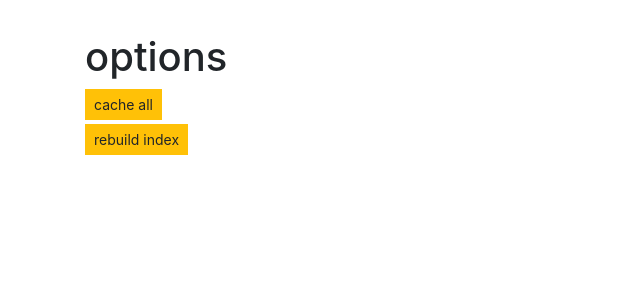
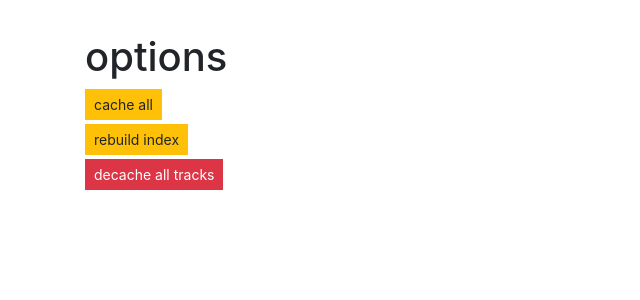
Before and after one commit to spashii/music-server, a Flask app: page /options in a window 1280 px wide. Shown: the part 56-356 px from the top of the page, without its empty margins (0-640 px from the left). Run offline with Flask 2, Linux system fonts and the light colour scheme; some libraries are stand-ins or nearby versions.

Commit message:
added decache all tracks route

```diff
--- a/app/routes.py
+++ b/app/routes.py
@@ -46,6 +46,11 @@ def track_delete(id):
     track = Track.query.get(id)
     if track is not None:
         track.delete_index()
+    return redirect(request.referrer or url_for('index'))
+
+@app.route('/track/decache_all', methods=['POST'])
+def track_decache_all():
+    Track.decache_all()
     return redirect(request.referrer or url_for('index'))
 
 @app.route('/track/play/<id>')
--- a/app/templates/options.html
+++ b/app/templates/options.html
@@ -20,4 +20,13 @@
                     </form>
     </div>
 </div>
+<div class="row">
+    <div class="col mt-1">
+                    <form action="{{ url_for('track_decache_all') }}" method="POST">
+                        <button type="submit" class="btn btn-danger btn-sm">
+                            decache all tracks
+                        </button>
+                    </form>
+    </div>
+</div>
 {% endblock content %}
```
Also changed, not shown: app/models.py (+7 -0 lines).
